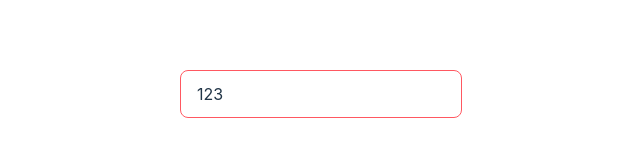
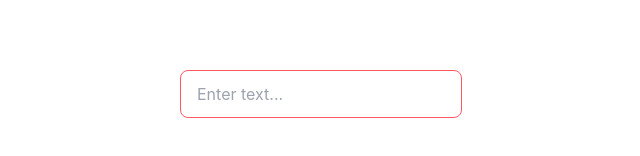
Before and after one commit to Oshulten/ChatRoom, a React (Vite) app in the folder ChatRoomFrontend/: page / in a window 1280 px wide. Shown: the part 306-462 px from the top of the page, without its empty margins (319-959 px from the left). Built offline with nearby package versions, Linux system fonts and the light colour scheme.

Commit message:
feat: lift value state up to App level

```diff
--- a/ChatRoomFrontend/src/App.tsx
+++ b/ChatRoomFrontend/src/App.tsx
@@ -1,11 +1,16 @@
-import React from 'react'
+import React, { useState } from 'react'
 import './App.css'
 import { StringDataCell, lengthPattern } from './components/DataTable'
 
 function App() {
+  const [value, setValue] = useState("123");
   return (
     <>
-      <StringDataCell initialValue="123" validationPattern={lengthPattern(0, 4)}></StringDataCell>
+      <StringDataCell initialValue={value} onChange={(newValue) => {
+        if (newValue) setValue(newValue);
+        console.log("New value: " + newValue);
+      }
+      } validationPattern={lengthPattern(0, 4)}></StringDataCell>
     </>
   )
 }
--- a/ChatRoomFrontend/src/components/DataTable.tsx
+++ b/ChatRoomFrontend/src/components/DataTable.tsx
@@ -14,26 +14,27 @@ function validateWithPattern(text: string, pattern?: string) {
 
 interface StringDataCellProps {
     initialValue: string,
+    onChange: (value?: string) => void;
     validationPattern?: string,
     placeholder?: string,
     validationError?: string,
 }
 
-export function StringDataCell({ initialValue, validationPattern, validationError, placeholder }: StringDataCellProps) {
+export function StringDataCell({ value, onChange, validationPattern, validationError, placeholder }: StringDataCellProps) {
     const [inputIsValid, setInputIsValid] = useState(false);
-    const [value, setValue] = useState(initialValue);
 
     validationError ??= "(Sorry, something is wrong with the input!)";
     placeholder ??= "Enter text...";
 
     function handleChange(e: React.ChangeEvent<HTMLInputElement>) {
-        setInputIsValid(validateWithPattern(e.target.value, validationPattern));
-        setValue(e.target.value);
+        const currentInputIsValid = validateWithPattern(e.target.value, validationPattern);
+        const currentValue = e.target.value;
+        setInputIsValid(currentInputIsValid);
+        onChange(currentValue);
     }
 
     const inputElement = <input
         type="text"
-        defaultValue={initialValue}
         value={value}
         required
         placeholder={placeholder}
```
